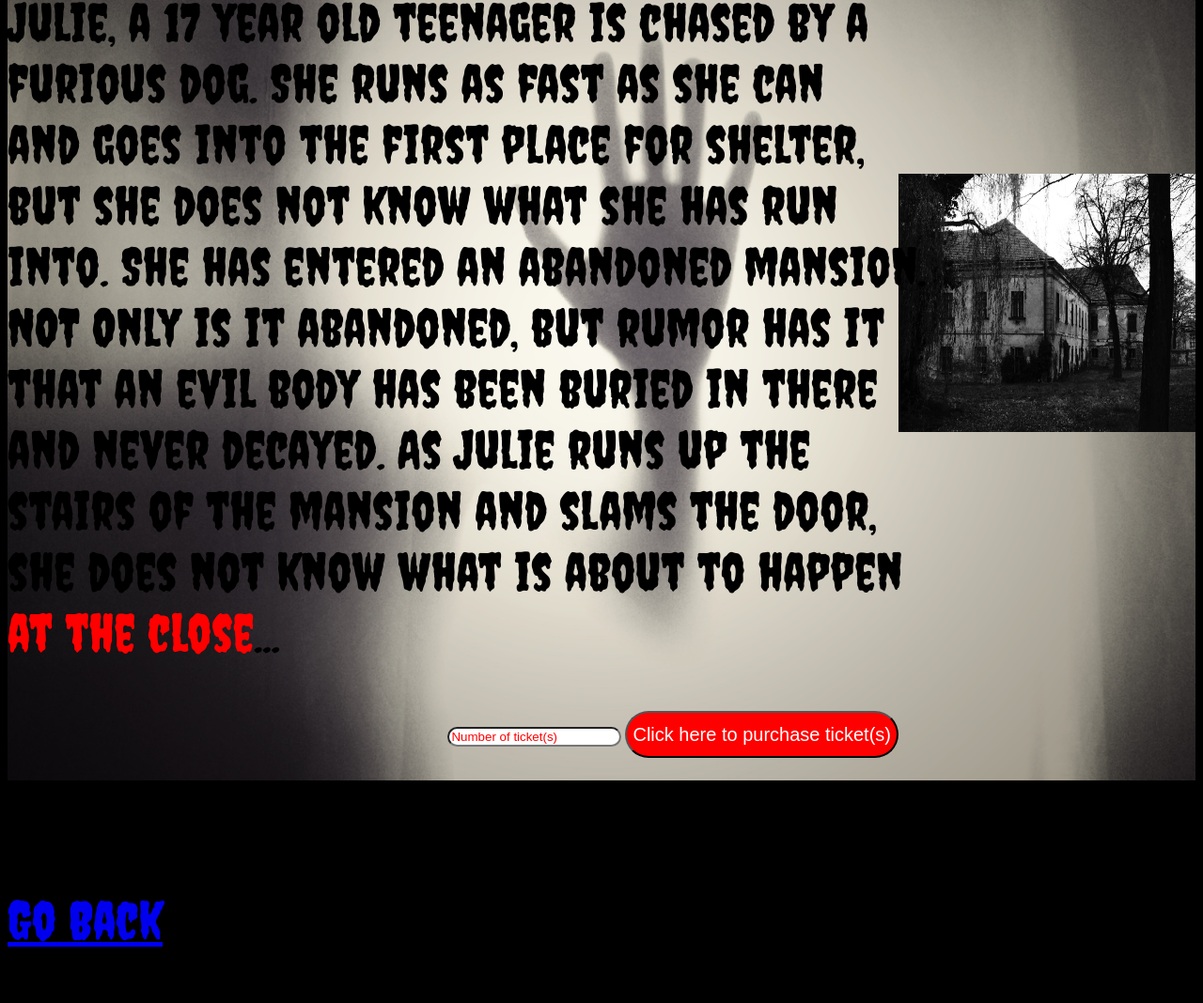
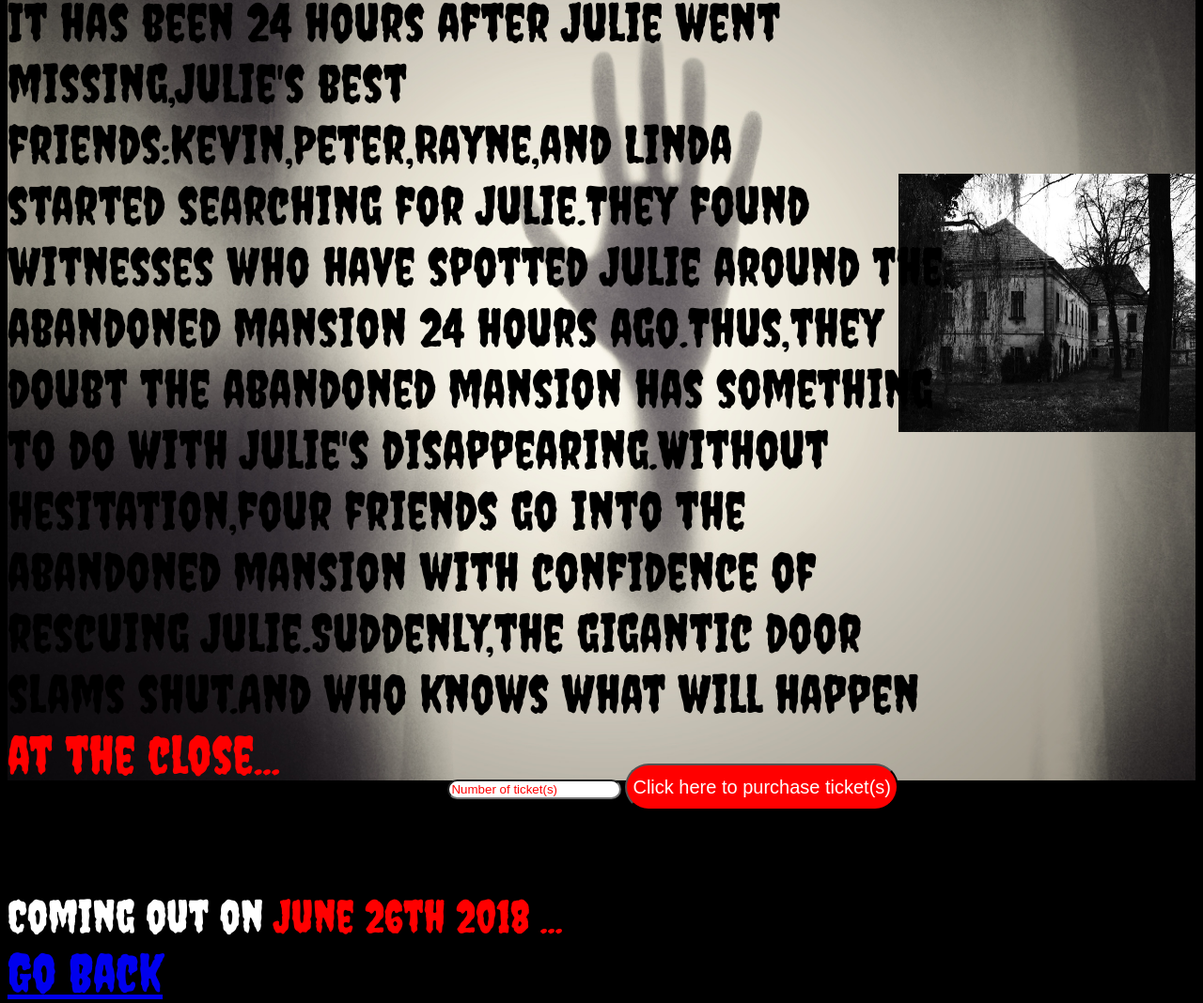
Before and after one commit to zeled3813/AtTheClose, a plain HTML site: page sequel.html in a window 1280 px wide. Shown: the part 373-1441 px from the top of the page at 94% size. Before the commit the page ends 1385 px from the top, so only its background shows below. Drawn offline with Linux system fonts and the light colour scheme.

Commit message:
finished editing the sequel

```diff
--- a/sequel.html
+++ b/sequel.html
@@ -11,17 +11,19 @@
 
   <body>
     <div class="header">
-      <h1 id="title">At the Close...</h1>
+      <h1 id="title">At the Close:Rebirth...</h1>
     </div>
     <div class="hand">
       <!--Credits to https://www.pexels.com/photo/human-hand-on-fog-glass-26298/-->
-      <img id="horror" src="horror.jpg">
+      <img id="horror" src="Images/horror.jpg">
       <!--Credits to https://pixabay.com/p-578218/?no_redirect-->
-      <img id="haunted" src="haunted-house.jpg">
+      <img id="haunted" src="Images/haunted-house.jpg">
 
-      <p class="one">Julie, a 17 year old teenager is chased by a furious dog. She runs as fast as she can and goes into the first place for shelter, but she does not know what she has run into. She has entered an abandoned mansion. NOT Only is it abandoned, but rumor
-        has it that an evil body has been buried in there and never decayed. As Julie runs up the stairs of the mansion and slams the door, she does not know what is about to happen <span id="red">at the close</span>...
+      <p class="one">It has been 24 hours after Julie went missing,Julie's best friends:Kevin,Peter,Rayne,and Linda  started searching for Julie.They found witnesses who have spotted Julie around the abandoned mansion 24 hours ago.Thus,they doubt the abandoned mansion has something to do with Julie's disappearing.Without hesitation,four friends go into the abandoned mansion with confidence of rescuing Julie.Suddenly,the gigantic door slams shut.And who knows what will happen <span id="red">at the close...<span>
       </p>
+    </div>
+       <div class="date">
+      <p1>Coming out on <span id="red">June 26th 2018 ...</span></p1>
     </div>
     <div>
       <form class="purchase">
```
Also changed, not shown: index.html (+5 -5 lines), Images/haunted-house.jpg (renamed from haunted-house.jpg), Images/horror.jpg (renamed from horror.jpg).
